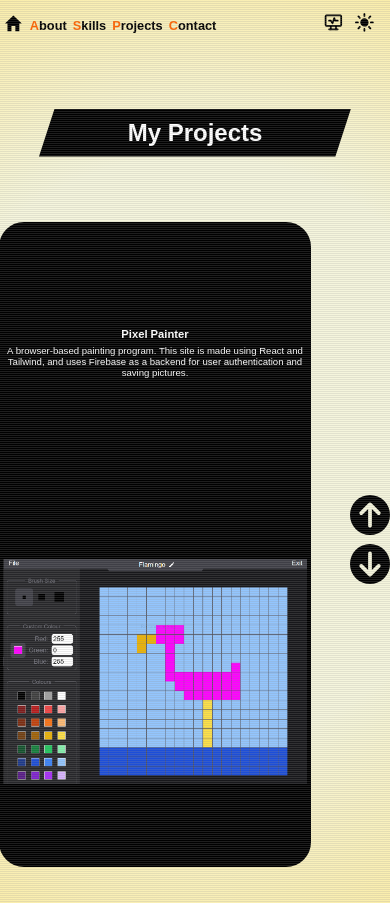
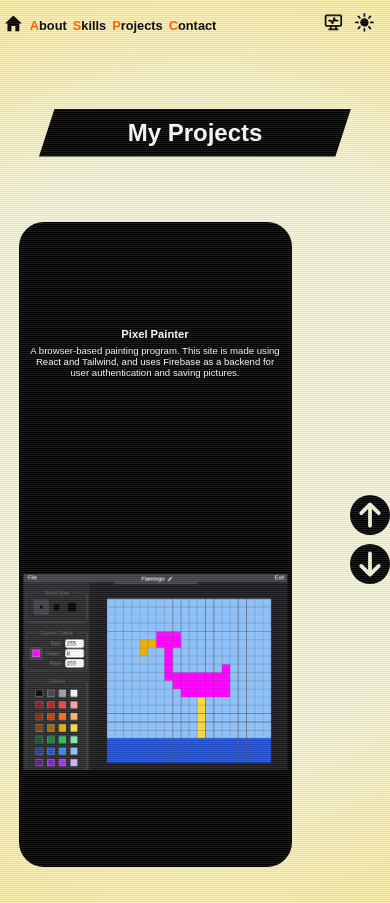
Before and after one commit to NateLemke/portfolio-site, a Next.js app: page /projects in a window 390 px wide. Built offline with nearby package versions, Linux system fonts and the light colour scheme; a web font is replaced by a local one.

Commit message:
resizing carousel for mobile

```diff
--- a/src/styles/Projects.module.css
+++ b/src/styles/Projects.module.css
@@ -187,8 +187,8 @@
     }
 
     .slideFrame {
-        aspect-ratio: 2/3;
-        width: 80%;
+        aspect-ratio: 4/5;
+        width: 70%;
     }
 
     .slideTextDiv {
```
